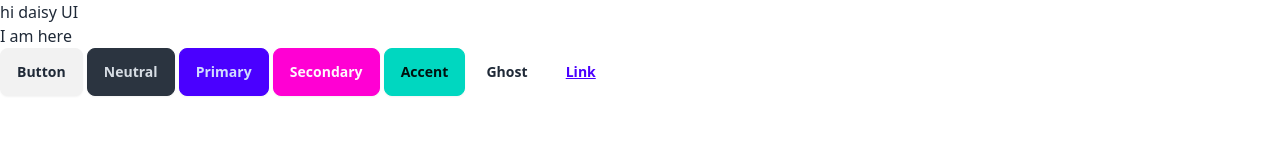
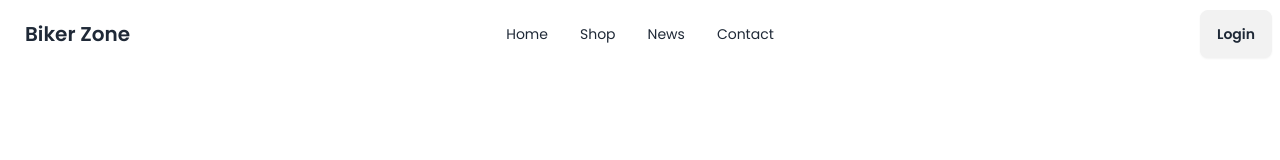
Before and after one commit to raselworshop/biker-zone-my, a website built with Vite: page index.html in a window 1280 px wide. Built offline with nearby package versions, Linux system fonts and the light colour scheme.

Commit message:
added changes

```diff
--- a/index.html
+++ b/index.html
@@ -5,12 +5,20 @@
     <meta name="viewport" content="width=device-width, initial-scale=1.0">
     <title>Biker Zone</title>
 
+    <!-- popping fonts -->
+    <link rel="preconnect" href="https://fonts.googleapis.com">
+    <link rel="preconnect" href="https://fonts.gstatic.com" crossorigin>
+    <link href="https://fonts.googleapis.com/css2?family=Poppins:ital,wght@0,100;0,200;0,300;0,400;0,500;0,600;0,700;0,800;0,900;1,100;1,200;1,300;1,400;1,500;1,600;1,700;1,800;1,900&display=swap" rel="stylesheet">
+
     <!-- need to add cdn purpose of git live link -->
     <script src="https://cdn.tailwindcss.com"></script>
     <script>
       tailwind.config = {
         theme: {
           extend: {
+            fontFamily: {
+            'poppins': ['"Poppins"', '"sans-serif"'],
+            },
             colors: {
               clifford: '#da373d',
             }
@@ -20,19 +28,59 @@
     </script>
 
     <!-- need to add daisyUI cdn plugin also -->
+    <link href="https://cdn.jsdelivr.net/npm/daisyui@4.12.10/dist/full.min.css" rel="stylesheet" type="text/css" />
+
     <link rel="stylesheet" href="styles/main.css">
 </head>
-<body>
-    <h1>hi daisy UI</h1>
-    <h3>I am here</h3>
-
-    <!-- testing purposes if daisyUI plugin installed -->
-    <button class="btn">Button</button>
-<button class="btn btn-neutral">Neutral</button>
-<button class="btn btn-primary">Primary</button>
-<button class="btn btn-secondary">Secondary</button>
-<button class="btn btn-accent">Accent</button>
-<button class="btn btn-ghost">Ghost</button>
-<button class="btn btn-link">Link</button>
+<body class="font-poppins">
+    <!-- header section -->
+     <header>
+        <nav>
+            <div class="navbar bg-base-100">
+                <div class="navbar-start">
+                  <div class="dropdown">
+                    <div tabindex="0" role="button" class="btn btn-ghost lg:hidden">
+                      <svg
+                        xmlns="http://www.w3.org/2000/svg"
+                        class="h-5 w-5"
+                        fill="none"
+                        viewBox="0 0 24 24"
+                        stroke="currentColor">
+                        <path
+                          stroke-linecap="round"
+                          stroke-linejoin="round"
+                          stroke-width="2"
+                          d="M4 6h16M4 12h8m-8 6h16" />
+                      </svg>
+                    </div>
+                    <ul
+                      tabindex="0"
+                      class="menu menu-sm dropdown-content bg-base-100 rounded-box z-[1] mt-3 w-52 p-2 shadow">
+                      <li><a>Home</a></li>
+                      <li><a>Shop</a></li>
+                      <li><a>News</a></li>
+                      <li><a>Contact</a></li>
+                    </ul>
+                  </div>
+                  <a class="btn btn-ghost text-xl">Biker Zone</a>
+                </div>
+                <div class="navbar-center hidden lg:flex">
+                  <ul class="menu menu-horizontal px-1">
+                    <li><a>Home</a></li>
+                    <li><a>Shop</a></li>
+                    <li><a>News</a></li>
+                    <li><a>Contact</a></li>
+                  </ul>
+                </div>
+                <div class="navbar-end">
+                  <a class="btn">Login</a>
+                </div>
+              </div>
+        </nav>
+     </header>
+     <!-- main section -->
+      <main></main>
+      <!-- footer section -->
+    <footer></footer>
 </body>
 </html>
--- a/tailwind.config.js
+++ b/tailwind.config.js
@@ -2,6 +2,9 @@
 module.exports = {
   content: ['*'],
   theme: {
+    fontFamily: {
+      'poppins': ['"Poppins"', '"sans-serif"'],
+    },
     extend: {},
   },
   plugins: [require('daisyui'),],
```
